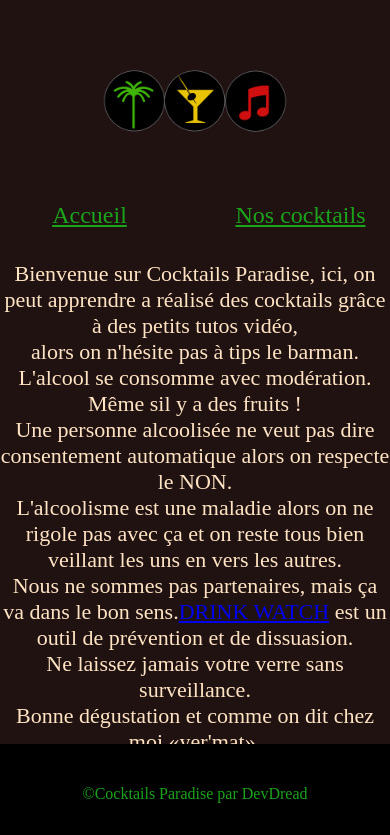
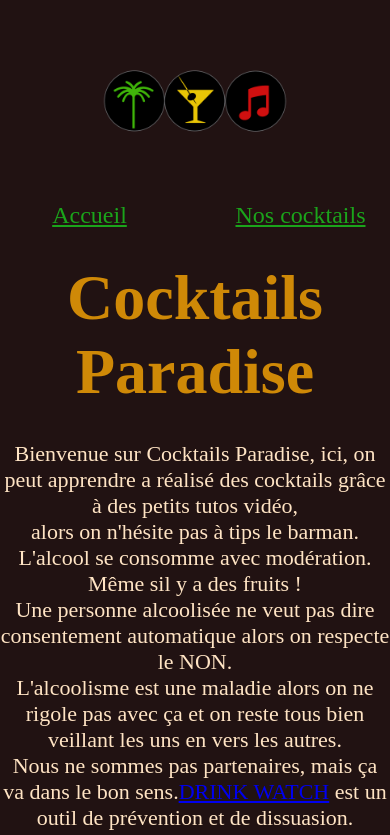
Before and after one commit to J-Patlmx/CocktailsParadise-ultimate, a React (Vite) app: page / in a window 390 px wide. Shown: the top 835 px of the page. Built offline with nearby package versions, Linux system fonts and the light colour scheme.

Commit message:
Footer modified

```diff
--- a/src/styles/styles.css
+++ b/src/styles/styles.css
@@ -116,8 +116,6 @@ body {
   align-items: center;
   height: 100px;
   width: 100%;
-  position: absolute;
-  bottom: 0;
 }
 .footer-Texte:hover {
   color: hsl(39, 93%, 42%);
@@ -200,7 +198,8 @@ body {
     flex: 1;
   }
   .h1-HomePage {
-    display: none;
+    display: flex;
+    text-align: center;
   }
   .card .Home-P {
     color: rgb(255, 228, 196);
--- a/src/styles/styles.scss
+++ b/src/styles/styles.scss
@@ -140,7 +140,6 @@ gap: 16px;
 //FOOTER STYLE
 .footer-Texte{
     background-color: $bg-header-footer;
-
     color: $color-gitano;
     text-align: center;
     display: flex;
@@ -148,8 +147,7 @@ gap: 16px;
     align-items: center;
     height: 100px;
     width: 100%;
-    position: absolute;
-    bottom: 0 ;
+
     &:hover{
         color: $color-gitano-Hover;
         background-color: $bg-hover;
@@ -251,7 +249,9 @@ gap: 16px;
 
 //Home
 .h1-HomePage{
-display: none;
+    display: flex;
+text-align: center;
+
 }
 .card{
    .Home-P{ color: $bg-body-color;
```
Also changed, not shown: 1 other file (tests, documents, lock files or other folders).
